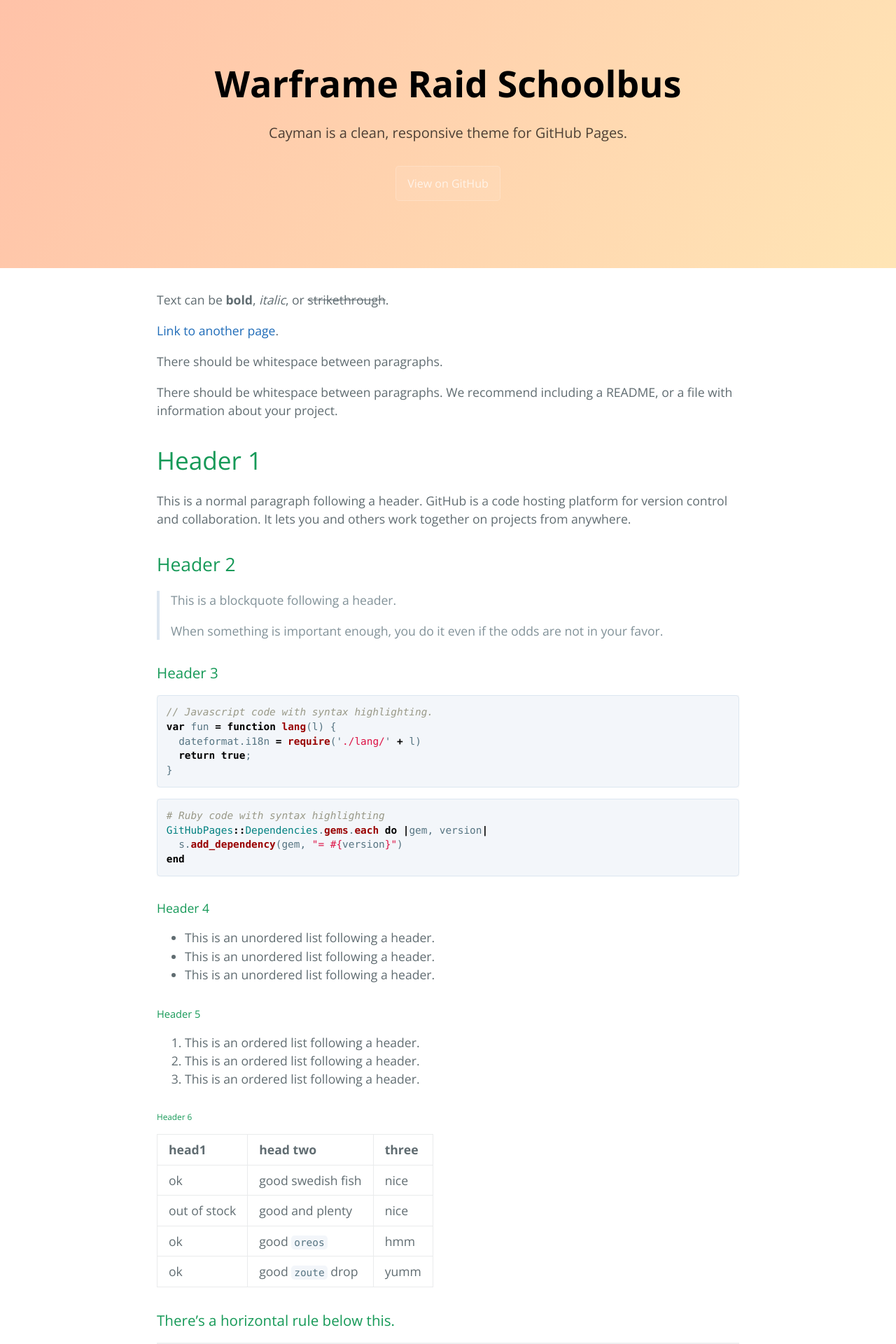
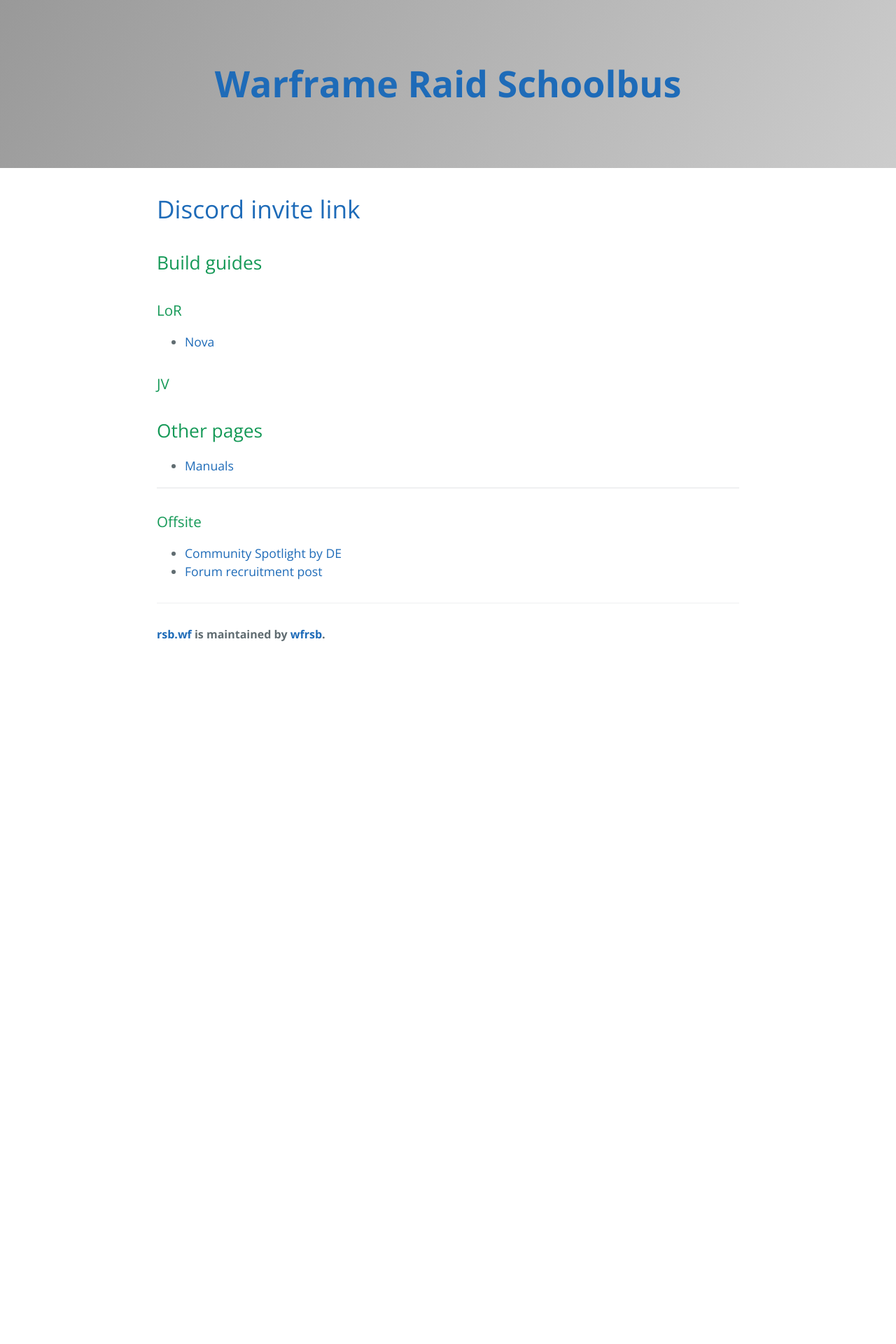
Before and after one commit to WFRSB/test, a Jekyll site: the page built from index.md, in a window 1280 px wide. Shown: the top 1920 px of the page at 70% size. Built offline with Jekyll 4.4.1, drawn with Linux system fonts in a browser that asks for light colours; our own code applies the rules of GitHub Pages for plain Markdown files; after the commit the page ends 950 px from its top, so only the background shows below that; some of the changed text lies outside the part shown.

Commit message:
changed colors on theme added more pages moved nova pages to a better place add google analytics code

````diff
--- a/_config.yml
+++ b/_config.yml
@@ -1,5 +1,11 @@
 title: Warframe Raid Schoolbus
 description: Cayman is a clean, responsive theme for GitHub Pages.
 show_downloads: false
-google_analytics:
+google_analytics: UA-103285538-1
 theme:
+github:
+  is_project_page: true
+  repository_url: https://github.com/WFRSB/wfrsb.github.io
+  repository_name: rsb.wf
+  owner_name: wfrsb
+  owner_url: https://github.com/WFRSB/
--- a/_layouts/default.html
+++ b/_layouts/default.html
@@ -1,48 +1,53 @@
 <!DOCTYPE html>
 <html lang="en-us">
+
 <head>
   <meta charset="UTF-8">
   <title>{{ page.title | default: site.title }}</title>
-    <meta name="description" content="{{ page.description | default: site.description | default: site.github.project_tagline }}"/>
+  <meta name="description" content="{{ page.description | default: site.description | default: site.github.project_tagline }}"
+  />
   <meta name="viewport" content="width=device-width, initial-scale=1">
   <meta name="theme-color" content="#157878">
   <link href='https://fonts.googleapis.com/css?family=Open+Sans:400,700' rel='stylesheet' type='text/css'>
   <link rel="stylesheet" href="{{ '/assets/css/style.css?v=' | append: site.github.build_revision | relative_url }}">
 </head>
+
 <body>
   <section class="page-header">
-      <h1 class="project-name">{{ site.title | default: site.github.repository_name }}</h1>
-      <h2 class="project-tagline">{{ site.description | default: site.github.project_tagline }}</h2>
-      {% if site.github.is_project_page %}
-        <a href="{{ site.github.repository_url }}" class="btn">View on GitHub</a>
-      {% endif %}
-      {% if site.show_downloads %}
+    <h1 class="project-name"><a href="/">{{ site.title | default: site.github.repository_name }}</a></h1>
+    <!-- <h2 class="project-tagline">{{ site.description | default: site.github.project_tagline }}</h2> -->
+    <!-- {% if site.github.is_project_page %}
+    <a href="{{ site.github.repository_url }}" class="btn">View on GitHub</a> {% endif %} {% if site.show_downloads %}
     <a href="{{ site.github.zip_url }}" class="btn">Download .zip</a>
     <a href="{{ site.github.tar_url }}" class="btn">Download .tar.gz</a>
-      {% endif %}
+    {% endif %} -->
   </section>
 
   <section class="main-content">
     {{ content }}
 
     <footer class="site-footer">
+      <!-- <span class="site-footer-owner"><a href="{{ site.github.repository_url }}">{{ site.github.repository_name }}</a> is maintained by <a href="{{ site.github.owner_url }}">{{ site.github.owner_name }}</a>.</span> -->
       {% if site.github.is_project_page %}
       <span class="site-footer-owner"><a href="{{ site.github.repository_url }}">{{ site.github.repository_name }}</a> is maintained by <a href="{{ site.github.owner_url }}">{{ site.github.owner_name }}</a>.</span>
       {% endif %}
-        <span class="site-footer-credits">This page was generated by <a href="https://pages.github.com">GitHub Pages</a>.</span>
+      <!-- <span class="site-footer-credits">This page was generated by <a href="https://pages.github.com">GitHub Pages</a>.</span> -->
     </footer>
   </section>
 
   {% if site.google_analytics %}
   <script type="text/javascript">
-        (function(i,s,o,g,r,a,m){i['GoogleAnalyticsObject']=r;i[r]=i[r]||function(){
-        (i[r].q=i[r].q||[]).push(arguments)},i[r].l=1*new Date();a=s.createElement(o),
-        m=s.getElementsByTagName(o)[0];a.async=1;a.src=g;m.parentNode.insertBefore(a,m)
-        })(window,document,'script','//www.google-analytics.com/analytics.js','ga');
+    (function (i, s, o, g, r, a, m) {
+      i['GoogleAnalyticsObject'] = r; i[r] = i[r] || function () {
+        (i[r].q = i[r].q || []).push(arguments)
+      }, i[r].l = 1 * new Date(); a = s.createElement(o),
+        m = s.getElementsByTagName(o)[0]; a.async = 1; a.src = g; m.parentNode.insertBefore(a, m)
+    })(window, document, 'script', '//www.google-analytics.com/analytics.js', 'ga');
 
     ga('create', '{{ site.google_analytics }}', 'auto');
     ga('send', 'pageview');
   </script>
   {% endif %}
 </body>
+
 </html>
--- a/_sass/variables.scss
+++ b/_sass/variables.scss
@@ -4,8 +4,8 @@
 
 // Headers
 $header-heading-color: #000;
-$header-bg-color: #FFE5B5;
-$header-bg-color-secondary: #FFC2A8;
+$header-bg-color: #CCCCCC;
+$header-bg-color-secondary: #999999;
 
 // Text
 $section-headings-color: #159957;
--- a/index.md
+++ b/index.md
@@ -1,123 +1,23 @@
 ---
 layout: default
 ---
+# [Discord invite link](https://discord.gg/fHbhAA7){:target="_blank"}
 
-Text can be **bold**, _italic_, or ~~strikethrough~~.
+## Build guides
 
-[Link to another page](another-page).
+### LoR
 
-There should be whitespace between paragraphs.
+- [Nova](builds/lor/nova)
 
-There should be whitespace between paragraphs. We recommend including a README, or a file with information about your project.
+### JV
 
-# [](#header-1)Header 1
+## Other pages
 
-This is a normal paragraph following a header. GitHub is a code hosting platform for version control and collaboration. It lets you and others work together on projects from anywhere.
-
-## [](#header-2)Header 2
-
-> This is a blockquote following a header.
->
-> When something is important enough, you do it even if the odds are not in your favor.
-
-### [](#header-3)Header 3
-
-```js
-// Javascript code with syntax highlighting.
-var fun = function lang(l) {
-  dateformat.i18n = require('./lang/' + l)
-  return true;
-}
-```
-
-```ruby
-# Ruby code with syntax highlighting
-GitHubPages::Dependencies.gems.each do |gem, version|
-  s.add_dependency(gem, "= #{version}")
-end
-```
-
-#### [](#header-4)Header 4
-
-*   This is an unordered list following a header.
-*   This is an unordered list following a header.
-*   This is an unordered list following a header.
-
-##### [](#header-5)Header 5
-
-1.  This is an ordered list following a header.
-2.  This is an ordered list following a header.
-3.  This is an ordered list following a header.
-
-###### [](#header-6)Header 6
-
-| head1        | head two          | three |
-|:-------------|:------------------|:------|
-| ok           | good swedish fish | nice  |
-| out of stock | good and plenty   | nice  |
-| ok           | good `oreos`      | hmm   |
-| ok           | good `zoute` drop | yumm  |
-
-### There's a horizontal rule below this.
+- [Manuals](manuals)
 
 * * *
 
-### Here is an unordered list:
+### Offsite
 
-*   Item foo
-*   Item bar
-*   Item baz
-*   Item zip
-
-### And an ordered list:
-
-1.  Item one
-1.  Item two
-1.  Item three
-1.  Item four
-
-### And a nested list:
-
-- level 1 item
-  - level 2 item
-  - level 2 item
-    - level 3 item
-    - level 3 item
-- level 1 item
-  - level 2 item
-  - level 2 item
-  - level 2 item
-- level 1 item
-  - level 2 item
-  - level 2 item
-- level 1 item
-
-### Small image
-
-![](https://assets-cdn.github.com/images/icons/emoji/octocat.png)
-
-### Large image
-
-![](https://guides.github.com/activities/hello-world/branching.png)
-
-
-### Definition lists can be used with HTML syntax.
-
-<dl>
-<dt>Name</dt>
-<dd>Godzilla</dd>
-<dt>Born</dt>
-<dd>1952</dd>
-<dt>Birthplace</dt>
-<dd>Japan</dd>
-<dt>Color</dt>
-<dd>Green</dd>
-</dl>
-
-```
-Long, single-line code blocks should not wrap. They should horizontally scroll if they are too long. This line should be long enough to demonstrate this.
-```
-
-```
-The final element.
-```
+- [Community Spotlight by DE](https://www.warframe.com/news/community-spotlight-the-raid-school-bus){:target="_blank"}
+- [Forum recruitment post](https://forums.warframe.com/topic/690039-warframe-raid-school-bus/){:target="_blank"}
````
Also changed, not shown: builds/lor/nova.md (renamed from another-page.md, +15 -17 lines), default_index.md (added, +123 -0 lines), info.md (added, +4 -0 lines), manuals/index.md (added, +12 -0 lines). Lines whose indentation alone changed are shown as unchanged.
